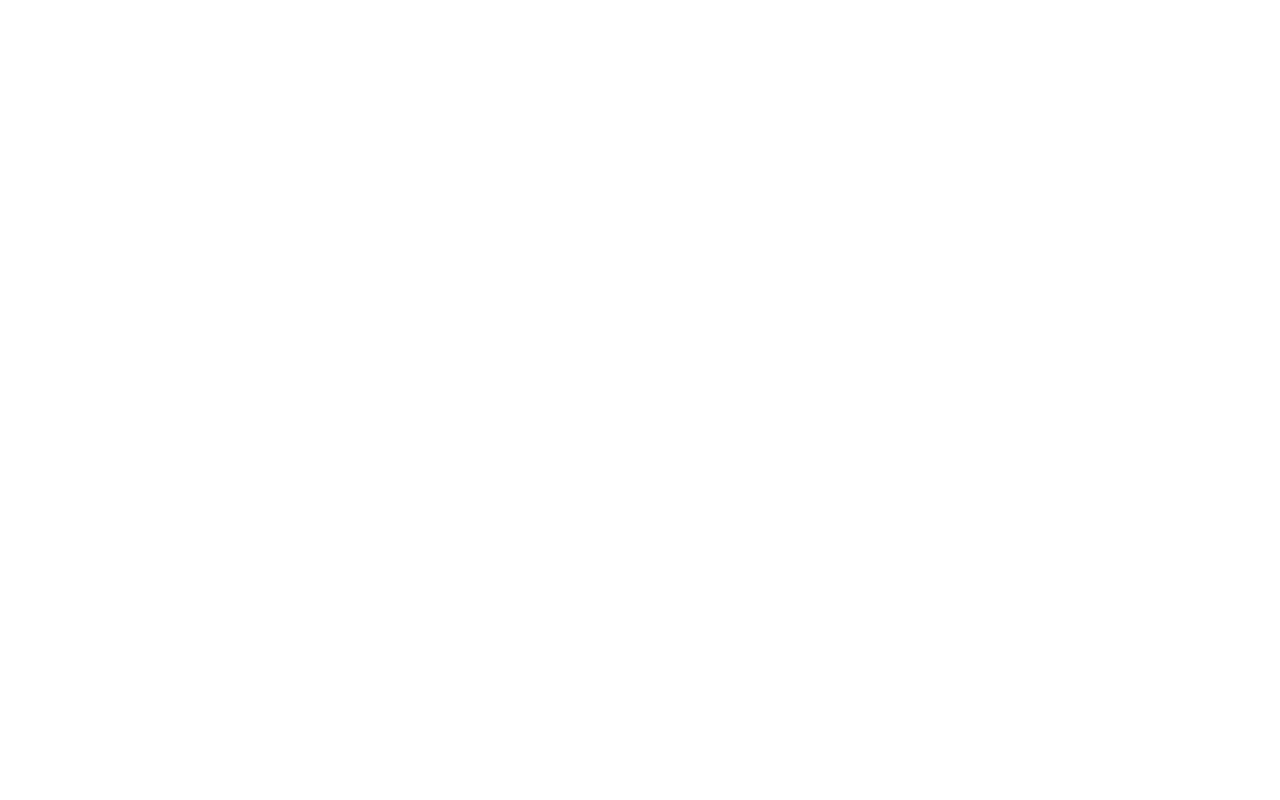
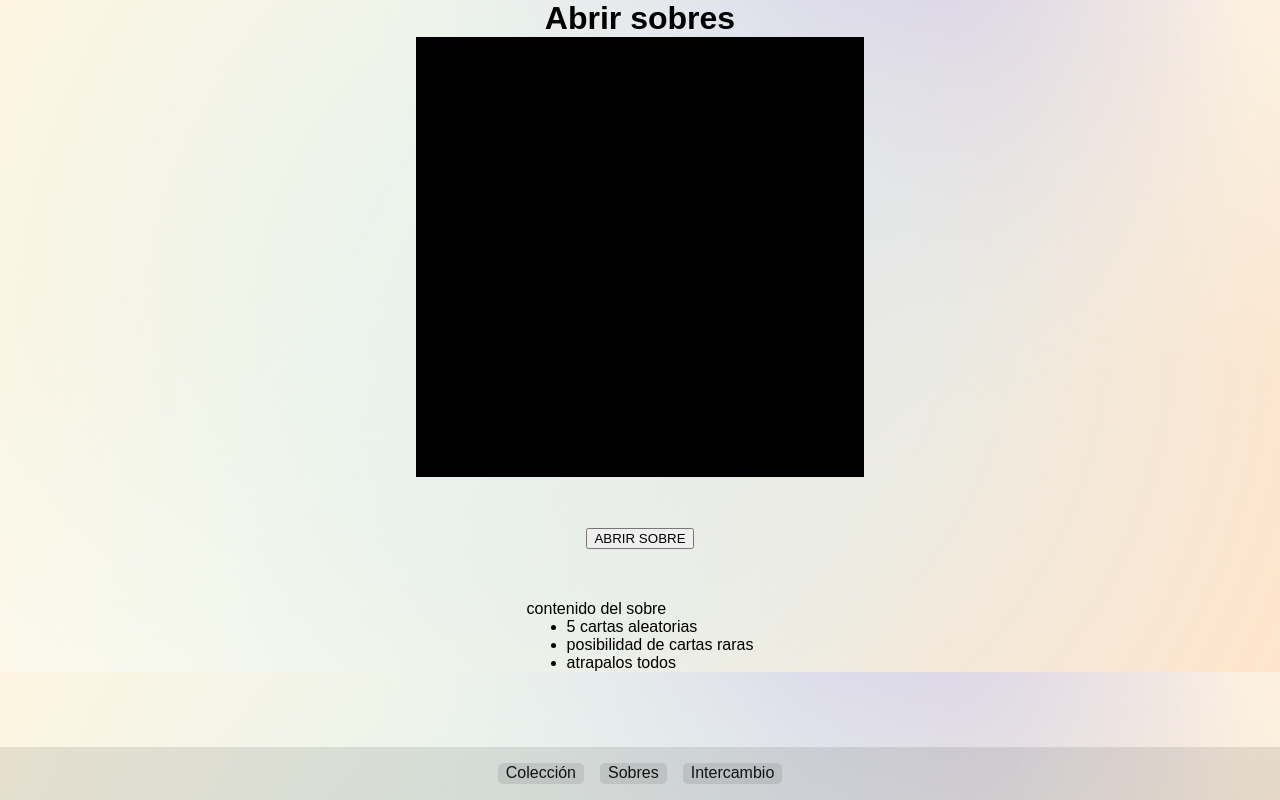
Before and after one commit to ricaardoandrees/POKEMONTCG-Clone, a plain HTML site: page sobres.html in a window 1280 px wide. Drawn offline with Linux system fonts and the light colour scheme.

Commit message:
ADD pagina de apertura de sobres

```diff
--- a/css/style.css
+++ b/css/style.css
@@ -38,32 +38,27 @@
 	background-blend-mode: normal, normal, normal, normal, normal;
 }
 
-/* HEADER */
 .index-header {
 	background-color: var(--glass);
 	backdrop-filter: blur(10px);
 }
 
-/* TITLES */
 .titulo {
 	text-align: center;
 	color: var(--text-main);
 	font-size: 1.5em;
 }
 
-/* INPUT CONTAINER */
 .contenedor-input {
 	display: flex;
 	justify-content: center;
 	margin: var(--gap-main);
 }
 
-/* NAVIGATION */
 .navegador {
 	overflow-x: auto;
 }
 
-/* POKEMON TYPES LIST */
 .pokemon-types-list {
 	list-style: none;
 	width: 100%;
@@ -88,7 +83,6 @@
 	color: #111;
 }
 
-/* CARDS */
 .cards {
 	display: flex;
 	flex-wrap: wrap;
@@ -123,6 +117,28 @@
 	left: 50%;
 }
 
+.footer-index {
+	z-index: 2;
+	left: 0;
+	bottom: 0;
+	position: fixed;
+	background-color: var(--footer-bg);
+	width: 100vw;
+	padding: var(--gap-main);
+	display: flex;
+	justify-content: center;
+	align-items: center;
+	color: var(--text-main);
+}
+
+.footer-nav,
+.footer-links {
+	list-style: none;
+	display: flex;
+	gap: var(--gap-main);
+	padding: 0;
+}
+
 @media (max-width: 767px) {
 	.cards {
 		display: grid;
@@ -143,30 +159,47 @@
 		height: 25vh;
 		margin: 0;
 	}
+
+	.navegador::-webkit-scrollbar {
+		display: none; /* Chrome, Safari y Opera */
+	}
 }
 
-/* FOOTER */
-.footer-index {
-	z-index: 2;
-	left: 0;
-	bottom: 0;
-	position: fixed;
-	background-color: var(--footer-bg);
-	width: 100vw;
-	padding: var(--gap-main);
+/*CSS PAGINA DE SOBRES*/
+
+.sobres {
+	display: flex;
+	flex-direction: column;
+	justify-content: center;
+	align-items: center;
+	gap: 3.2em;
+	box-sizing: border-box;
+}
+
+.sobres-header {
 	display: flex;
 	justify-content: center;
 	align-items: center;
-	color: var(--text-main);
 }
 
-/* FOOTER NAVIGATION */
-.footer-nav,
-.footer-links {
-	list-style: none;
+.sobre {
+	background-color: black;
+	width: 35vw;
+	height: 55vh;
 	display: flex;
-	gap: var(--gap-main);
-	padding: 0;
+	justify-content: center;
+	align-items: center;
 }
 
-/*DETALLES DE CARTAS CSS*/
+@media (max-width: 767px) {
+	.sobres {
+		margin-top: 10em;
+		gap: 4.3em;
+		padding: 6.2em;
+	}
+	.sobre {
+		width: 55vw;
+		height: 70vw;
+		color: white;
+	}
+}
--- a/sobres.html
+++ b/sobres.html
@@ -0,0 +1,42 @@
+<!DOCTYPE html>
+<html lang="en">
+	<head>
+		<meta charset="UTF-8" />
+		<meta name="viewport" content="width=device-width, initial-scale=1.0" />
+		<title>Sobres</title>
+		<link rel="stylesheet" href="css/style.css" />
+	</head>
+	<body class="body-index">
+		<header class="sobres-header">
+			<h1>Abrir sobres</h1>
+		</header>
+
+		<main class="sobres">
+			<article class="sobre">
+				<p>SOBRE</p>
+			</article>
+
+			<button>ABRIR SOBRE</button>
+
+			<article>
+				<p>contenido del sobre</p>
+				<ul>
+					<li>5 cartas aleatorias</li>
+					<li>posibilidad de cartas raras</li>
+					<li>atrapalos todos</li>
+				</ul>
+			</article>
+		</main>
+
+		<footer class="footer-index">
+			<nav class="footer-nav">
+				<ul class="footer-links">
+					<li class="elemento"><a href="index.html"></a>Colección</li>
+					<li class="elemento"><a href="sobres.html"></a>Sobres</li>
+					<li class="elemento"><a href="intercambio.html"></a>Intercambio</li>
+				</ul>
+			</nav>
+		</footer>
+		<script src="js/script.js"></script>
+	</body>
+</html>
```
Also changed, not shown: index.html (+1 -1 lines).
